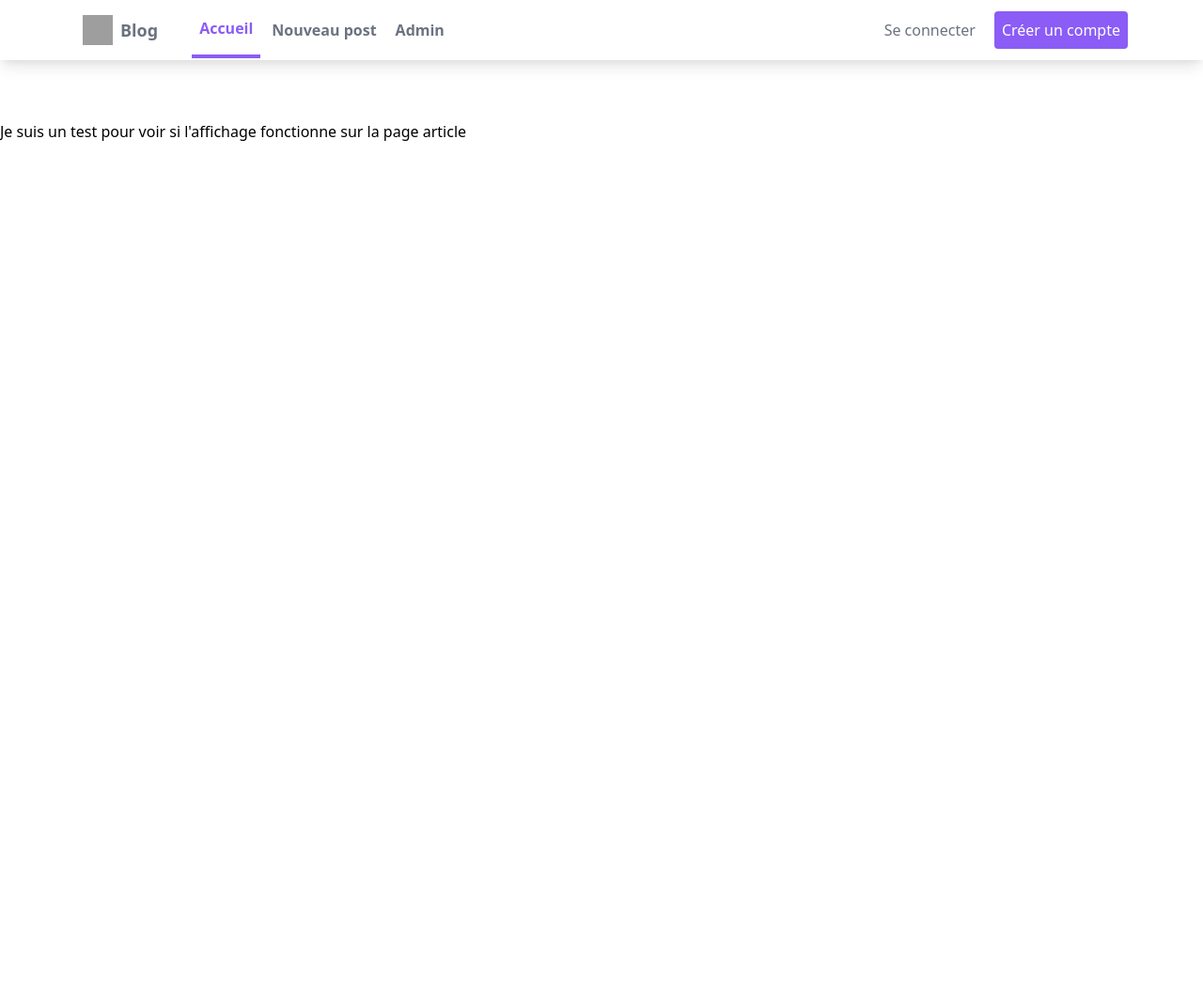
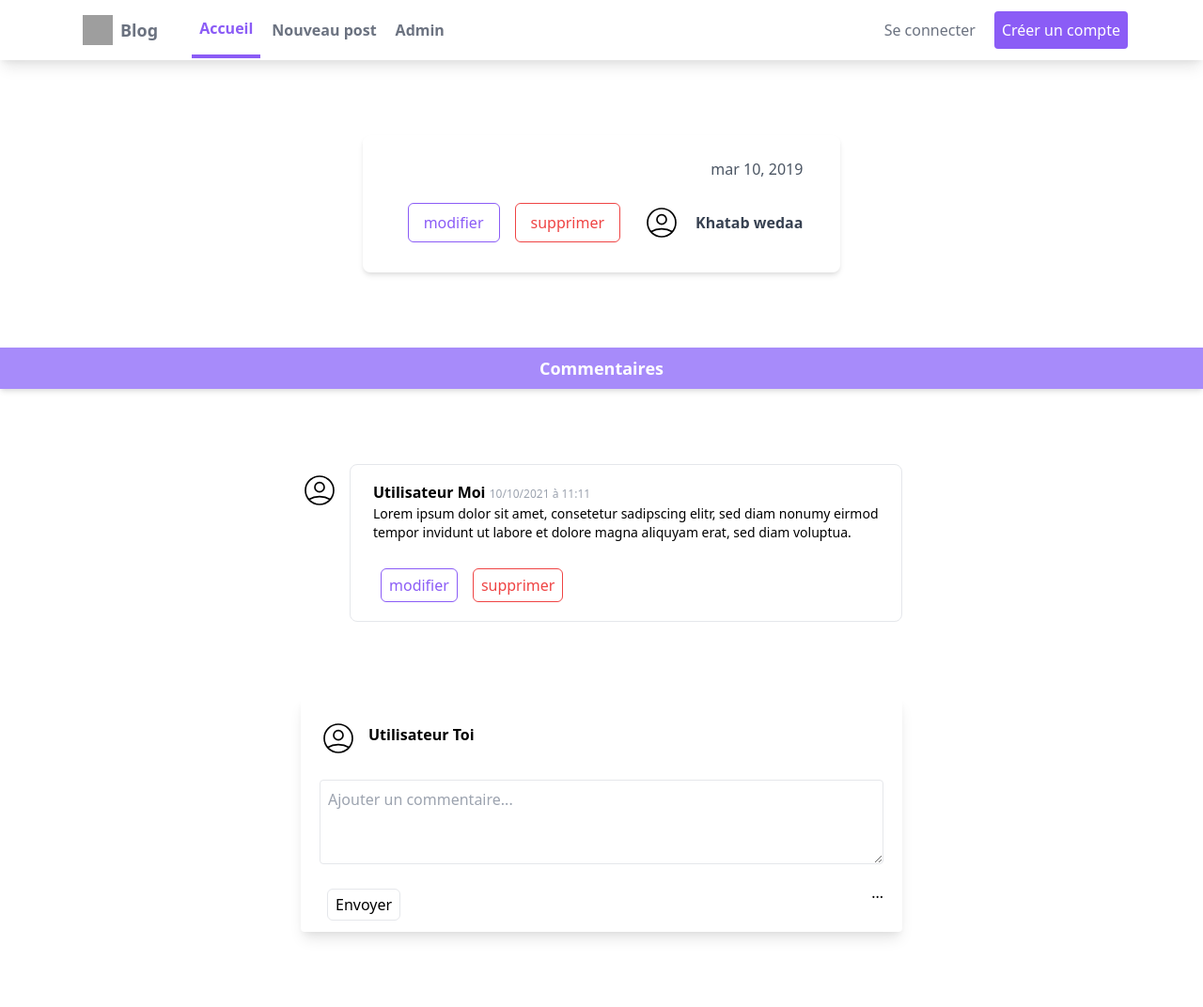
Before and after one commit to Duo-d-choc/projet_blog_MVC, a PHP site: template app/Views/Frontend/article.php in a window 1280 px wide. Shown: the whole page at 94% size. Before the commit the page ends 150 px from the top, so only its background shows below. Run offline with PHP 8.4, Linux system fonts and the light colour scheme; the template is opened without the code that fills it, so the values that code supplies are empty; grey boxes are pictures that could not be loaded.

Commit message:
Add article view and right routes

```diff
--- a/app/Config/routes.xml
+++ b/app/Config/routes.xml
@@ -4,15 +4,15 @@
     <!--front-->
     <route path="" action="index" controller="PostController"/>
     <route path="article" action="article" controller="PostController" params="id"/>
-    <route path="createArticle" action="createArticle" controller="PostController"/>
+    <route path="create_article" action="createArticle" controller="PostController"/>
 
     <!-- admin -->
     <route path="account" action="account" controller="UsersController"/>
     <route path="admin" action="admin" controller="UsersController"/>
 
     <!-- security-->
-    <route path="login" action="login" controller="SecurityController" />
+    <route path="login" action="login" controller="SecurityController"/>
+    <route path="create_account" action="createAccount" controller="SecurityController"/>
     <!--<route p="logout" controller="SecurityController" action="logout"/>-->
-    <route path="createAccount" action="createAccount" controller="SecurityController"/>
 
  </routes>
--- a/app/Controller/PostController.php
+++ b/app/Controller/PostController.php
@@ -30,4 +30,10 @@ class PostController extends BaseController
 
         return $this->render('article.php', ['post_article' => $post_article], 'Article');
     }
+
+    public function executeCreateArticle (){
+        $manager = new PostManager(PDOFactory::getMysqlConnection());
+
+        return $this->render('create_article.php', [], 'Créer article');
+    }
 }
--- a/app/Views/Frontend/article.php
+++ b/app/Views/Frontend/article.php
@@ -1,11 +1,123 @@
-<?php
+<main class="flex flex-col items-center">
 
-$test = "<br>Je suis un test pour voir si l'affichage fonctionne sur la page article";
-echo $test;
+    <!-- Partie post -->
 
-?>
+    <div class="max-w-4xl px-10 my-4 py-6 bg-white rounded-lg shadow-md mb-20 mt-10">
+        <div class="flex justify-end items-center">
+            <!-- Date de publication -->
+            <span class="font-light text-gray-600">mar 10, 2019</span>
+        </div>
+        <div class="mt-2">
+            <!-- Titre du post -->
+            <a class="text-2xl text-gray-700 font-bold hover:text-gray-600"><?= $post_article->getTitle(); ?></a>
+            <p class="mt-2 text-gray-600"><?= $post_article->getContent();?></p>
+        </div>
+        <div class="flex justify-between items-center mt-4">
+            <!-- SI ADMIN TODO -->
+            <div class="flex">
+                <button type="button" class="border border-purple-500 text-purple-500 rounded-md px-4 py-2 m-2 transition duration-500 ease select-none hover:text-white hover:bg-purple-600 focus:outline-none focus:shadow-outline">
+                    modifier
+                </button>
+                <button type="button" class="border border-red-500 text-red-500 rounded-md px-4 py-2 m-2 transition duration-500 ease select-none hover:text-white hover:bg-red-600 focus:outline-none focus:shadow-outline">
+                    supprimer
+                </button>
 
-<div>
-    <h1><?= $post_article->getTitle(); ?></h1>
-    <p><?= $post_article->getContent();?></p>
-</div>
+
+            </div>
+            <div>
+                <a class="flex items-center" href="#">
+                    <svg class="mx-4 w-10 h-10 object-cover rounded-full hidden sm:block" xmlns="http://www.w3.org/2000/svg" class="h-6 w-6" fill="none" viewBox="0 0 24 24" stroke="currentColor">
+                        <path stroke-linecap="round" stroke-linejoin="round" stroke-width="1" d="M5.121 17.804A13.937 13.937 0 0112 16c2.5 0 4.847.655 6.879 1.804M15 10a3 3 0 11-6 0 3 3 0 016 0zm6 2a9 9 0 11-18 0 9 9 0 0118 0z" />
+                    </svg>
+
+                    <!-- Nom d'utilisateur -->
+                    <h1 class="text-gray-700 font-bold">Khatab wedaa</h1>
+                </a>
+            </div>
+        </div>
+    </div>
+
+    <!-- Partie commentaires -->
+    <!-- TO DO -->
+    <button class="font-bold py-2 px-4 w-full bg-purple-400 text-lg text-white shadow-md mb-20">Commentaires </button>
+
+    <div class="antialiased mx-auto max-w-screen-sm">
+
+        <!-- Tous les commentaire -->
+        <!-- Placer le foreach ici -->
+        <div class="space-y-4 mb-20">
+
+
+            <!-- Un commentaire -->
+            <div class="flex">
+                <div class="flex-shrink-0 mr-3">
+                    <svg class="mt-2 rounded-full w-8 h-8 sm:w-10 sm:h-10" xmlns="http://www.w3.org/2000/svg" class="h-6 w-6" fill="none" viewBox="0 0 24 24" stroke="currentColor">
+                        <path stroke-linecap="round" stroke-linejoin="round" stroke-width="1" d="M5.121 17.804A13.937 13.937 0 0112 16c2.5 0 4.847.655 6.879 1.804M15 10a3 3 0 11-6 0 3 3 0 016 0zm6 2a9 9 0 11-18 0 9 9 0 0118 0z" />
+                    </svg>
+                </div>
+                <div class="flex-1 border rounded-lg px-4 py-2 sm:px-6 sm:py-4 leading-relaxed">
+                    <!-- Nom de l'utilisateur + date de publication -->
+                    <strong>Utilisateur Moi</strong> <span class="text-xs text-gray-400">10/10/2021 à 11:11</span>
+                    <!-- Commentaire de l'u -->
+                    <p class="text-sm">
+                        Lorem ipsum dolor sit amet, consetetur sadipscing elitr,
+                        sed diam nonumy eirmod tempor invidunt ut labore et dolore
+                        magna aliquyam erat, sed diam voluptua.
+                    </p>
+
+                    <div class="flex mt-5">
+                        <button type="button" class="border border-purple-500 text-purple-500 rounded-md px-2 py-1 m-2 mb-1 transition duration-500 ease select-none hover:text-white hover:bg-purple-600 focus:outline-none focus:shadow-outline">
+                            modifier
+                        </button>
+                        <button type="button" class="border border-red-500 text-red-500 rounded-md px-2 py-1 m-2 mb-1 transition duration-500 ease select-none hover:text-white hover:bg-red-600 focus:outline-none focus:shadow-outline">
+                            supprimer
+                        </button>
+
+
+                    </div>
+
+                </div>
+
+            </div>
+
+
+        </div>
+
+
+        <!-- Laisser un commentaire -->
+
+        <div class="bg-white p-2 pt-4 rounded shadow-lg mb-20">
+            <div class="flex ml-3 items-center">
+                <div class="flex flex-shrink-0 mr-3">
+                    <svg class="mt-2 rounded-full w-8 h-8 sm:w-10 sm:h-10" xmlns="http://www.w3.org/2000/svg" class="h-6 w-6" fill="none" viewBox="0 0 24 24" stroke="currentColor">
+                        <path stroke-linecap="round" stroke-linejoin="round" stroke-width="1" d="M5.121 17.804A13.937 13.937 0 0112 16c2.5 0 4.847.655 6.879 1.804M15 10a3 3 0 11-6 0 3 3 0 016 0zm6 2a9 9 0 11-18 0 9 9 0 0118 0z" />
+                    </svg>
+                </div>
+                <div>
+                    <!-- Nom de l'utilisateur en connecté -->
+                    <h1 class="font-semibold">Utilisateur Toi</h1>
+                </div>
+
+            </div>
+
+            <div class="mt-3 p-3 w-full">
+                <textarea rows="3" class="border p-2 rounded w-full" placeholder="Ajouter un commentaire..."></textarea>
+            </div>
+
+            <div class="flex justify-between mx-3">
+                <button type="button" class="border border-black-500 text-black-500 rounded-md px-2 py-1 m-2 mb-1 transition duration-500 ease select-none hover:text-white hover:bg-gray-600 focus:outline-none focus:shadow-outline">
+                    Envoyer
+                </button>
+                <div>
+                    <div tabindex="0" class="dropdown">
+                        <div tabindex="0" class="cursor-pointer">...</div>
+
+                    </div>
+                </div>
+            </div>
+
+        </div>
+
+
+    </div>
+</main>
```
Also changed, not shown: app/.htaccess.
